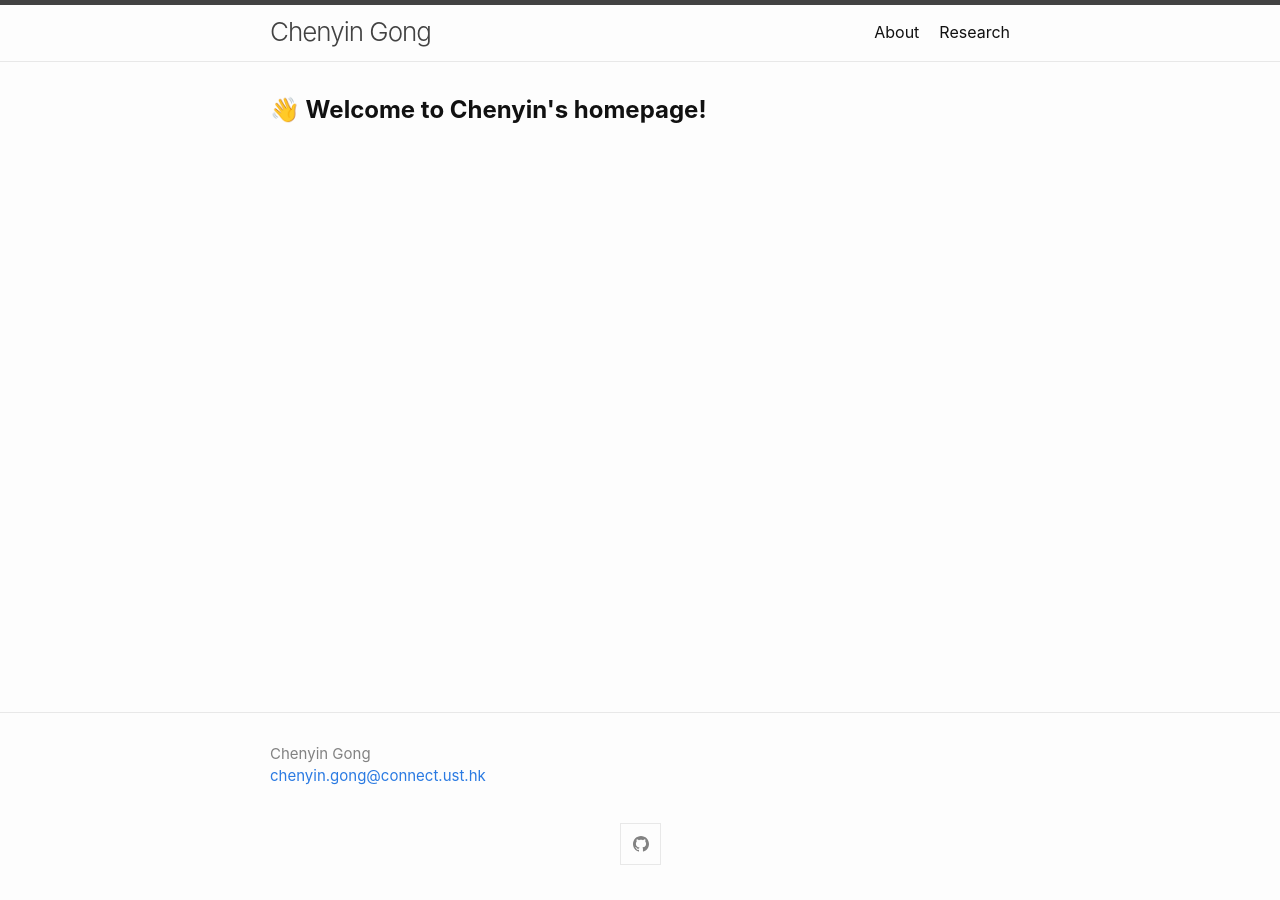
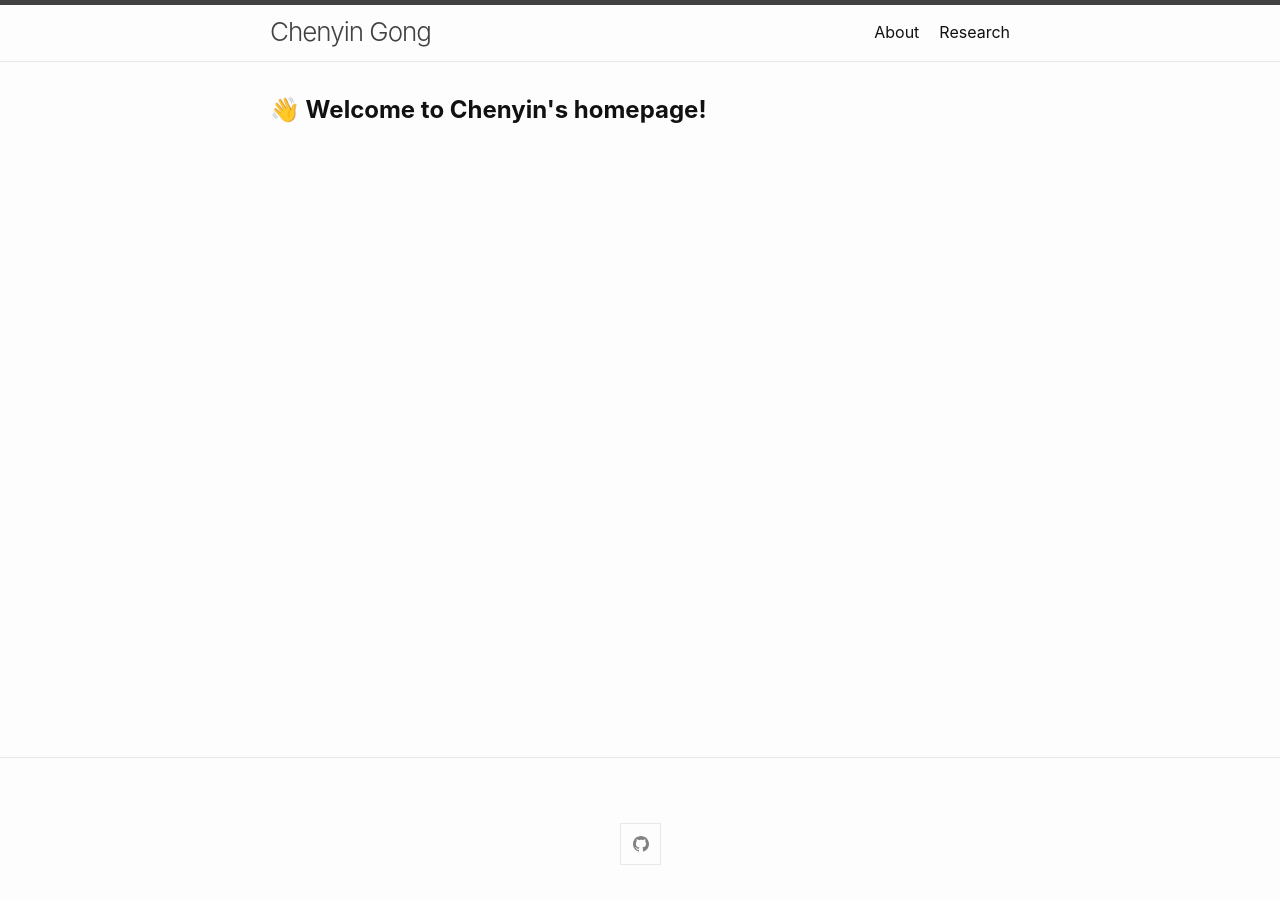
Before and after one commit to chenyingong/chenyingong.github.io, a Jekyll site: the page built from index.md, in a window 1280 px wide. Built offline with Jekyll 4.4.1, drawn with Linux system fonts in a browser that asks for light colours; emoji names are drawn with the system emoji font; part of the change alters nothing that is shown.

Commit message:
Update _config.yml

```diff
--- a/_config.yml
+++ b/_config.yml
@@ -1,7 +1,7 @@
 title: Chenyin Gong
-author:
-  name: Chenyin Gong
-  email: chenyin.gong@connect.ust.hk
+# author:
+  # name: Chenyin Gong
+  # email: chenyin.gong@connect.ust.hk
 description: > # this means to ignore newlines until "show_excerpts:"
 
 
```
